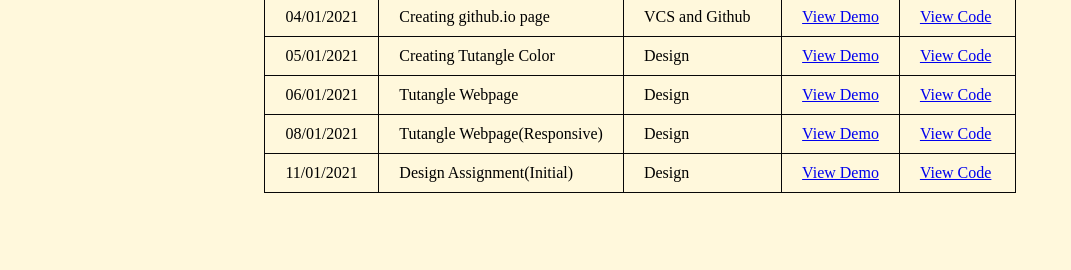
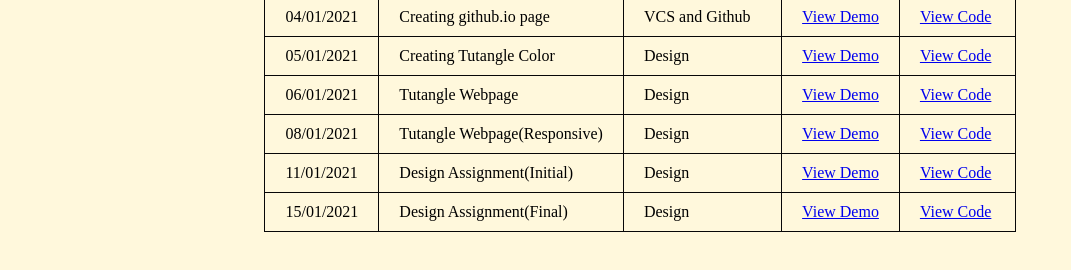
Before and after one commit to aryalp2/aryalp2.github.io, a plain HTML site: page index.html in a window 1280 px wide. Shown: the part 216-486 px from the top of the page, without its empty margins (0-1071 px from the left). Drawn offline with Linux system fonts and the light colour scheme.

Commit message:
Update index.html

```diff
--- a/index.html
+++ b/index.html
@@ -6,7 +6,7 @@
 	<meta name="viewport" content="width=device-width, user-scalable=no, initial-scale=1.0, maximum-scale=1.0, minimum-scale=1.0">
 
     <title>Prashant</title>
-	<link rel="stylesheet" href="style.css" />
+	<link rel="stylesheet" href="style.css">
 </head>
 <body>
 	<header>
@@ -66,6 +66,15 @@
 					<td><a href="https://github.com/aryalp2/aryalp2.github.io/tree/main/Design%20Assignment(Initial)">View Code</a></td>
 				</tr>
 
+				<tr>
+					<td>15/01/2021</td>
+					<td>Design Assignment(Final)</td>
+					<td>Design</td>
+					<td><a href="aryalp2.github.io/Design Assignment(Final)/">View Demo</a></td>
+					<td><a href="https://github.com/aryalp2/aryalp2.github.io/tree/main/Design%20Assignment(Final)">View Code</a></td>
+				</tr>
+
+
 			</tbody>
 		</table>
 	</main>
```
